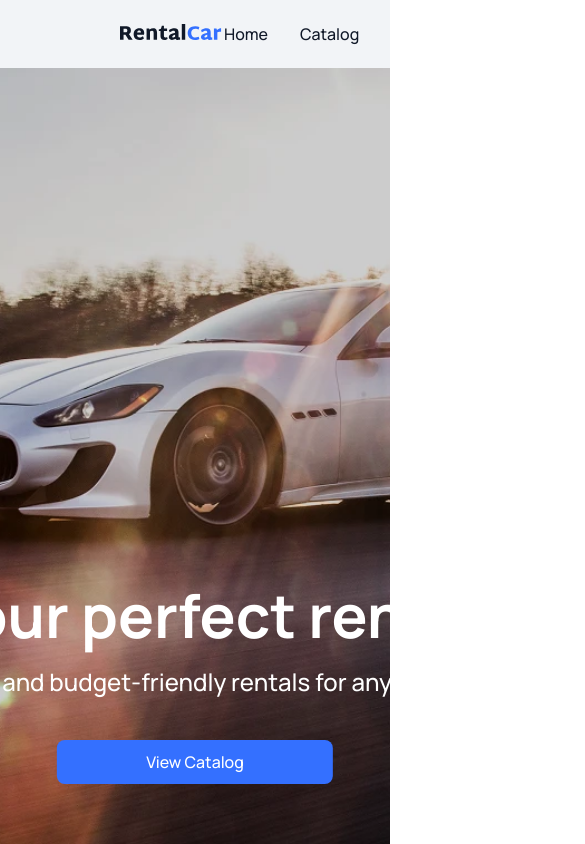
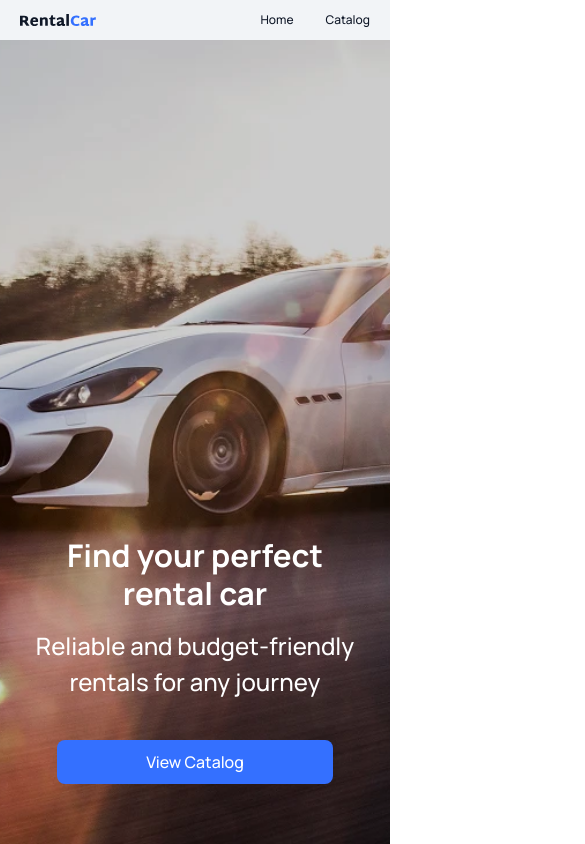
Before and after one commit to Alexandr-melnichenko/RentalCar, a React (Vite) app: page / in a window 390 px wide. Shown: the whole page, 585 px wide, since content can reach past the window. Built offline with nearby package versions, Linux system fonts and the light colour scheme.

Commit message:
fix width error

```diff
--- a/src/App.css
+++ b/src/App.css
@@ -5,38 +5,12 @@
   text-align: center;
 }
 
-/* .logo {
-  height: 6em;
-  padding: 1.5em;
-  will-change: filter;
-  transition: filter 300ms;
-}
-.logo:hover {
-  filter: drop-shadow(0 0 2em #646cffaa);
-}
-.logo.react:hover {
-  filter: drop-shadow(0 0 2em #61dafbaa);
-}
-
-@keyframes logo-spin {
-  from {
-    transform: rotate(0deg);
-  }
-  to {
-    transform: rotate(360deg);
-  }
-} */
-
 @media (prefers-reduced-motion: no-preference) {
   a:nth-of-type(2) .logo {
     animation: logo-spin infinite 20s linear;
   }
 }
 
-.card {
-  padding: 2em;
-}
-
 .read-the-docs {
   color: #888;
 }
--- a/src/components/Header/Header.module.css
+++ b/src/components/Header/Header.module.css
@@ -8,3 +8,19 @@
   padding-left: 120px;
   padding-right: 120px;
 }
+
+@media (max-width: 992px) {
+  .headerContainer {
+    padding-left: 40px;
+    padding-right: 40px;
+    height: 48px;
+  }
+}
+
+@media (max-width: 768px) {
+  .headerContainer {
+    padding-left: 20px;
+    padding-right: 20px;
+    height: 40px;
+  }
+}
--- a/src/components/Header/Logo/Logo.module.css
+++ b/src/components/Header/Logo/Logo.module.css
@@ -2,3 +2,13 @@
   width: 104px;
   height: 16px;
 }
+
+@media (max-width: 992px) {
+}
+
+@media (max-width: 768px) {
+  .iconLogo {
+    width: 78px;
+    height: 12px;
+  }
+}
--- a/src/components/Header/Menu/Menu.module.css
+++ b/src/components/Header/Menu/Menu.module.css
@@ -18,3 +18,12 @@
 .links:active {
   color: #0b44cd;
 }
+
+@media (max-width: 992px) {
+}
+
+@media (max-width: 768px) {
+  .links {
+    font-size: 12px;
+  }
+}
--- a/src/components/Hero/Hero.module.css
+++ b/src/components/Hero/Hero.module.css
@@ -5,11 +5,11 @@
   background-position: center;
   background-repeat: no-repeat;
   background-size: cover;
-
   position: relative;
   flex-grow: 1;
   width: 100%;
   min-height: calc(100vh - var(--header-height));
+  overflow-x: hidden;
 }
 
 .contentBox {
@@ -20,7 +20,11 @@
   left: 50%;
   transform: translateX(-50%);
   align-items: center;
-  width: max-content;
+  width: 100%;
+  max-width: 1200px;
+  padding: 0 20px;
+  box-sizing: border-box;
+  text-align: center;
 }
 
 .title {
@@ -28,6 +32,9 @@
   font-size: 60px;
   font-weight: 700;
   margin: 0;
+  line-height: 1.2;
+  word-break: break-word;
+  max-width: 100%;
 }
 
 .text {
@@ -39,7 +46,8 @@
 }
 
 .btn {
-  width: 276px;
+  width: 100%;
+  max-width: 276px;
   height: 44px;
   border: none;
   border-radius: 8px;
@@ -60,3 +68,15 @@
   transform: translateY(-2px);
   box-shadow: 0 4px 8px rgba(0, 0, 0, 0.1);
 }
+
+@media (max-width: 992px) {
+  .title {
+    font-size: 50px;
+  }
+}
+
+@media (max-width: 768px) {
+  .title {
+    font-size: clamp(28px, 8vw, 40px); /* Адаптивный размер */
+  }
+}
--- a/src/pages/HomePage/HomePage.module.css
+++ b/src/pages/HomePage/HomePage.module.css
@@ -14,3 +14,9 @@
   position: relative;
   min-height: calc(100vh - 80px);
 }
+
+@media (max-width: 992px) {
+}
+
+@media (max-width: 768px) {
+}
```
